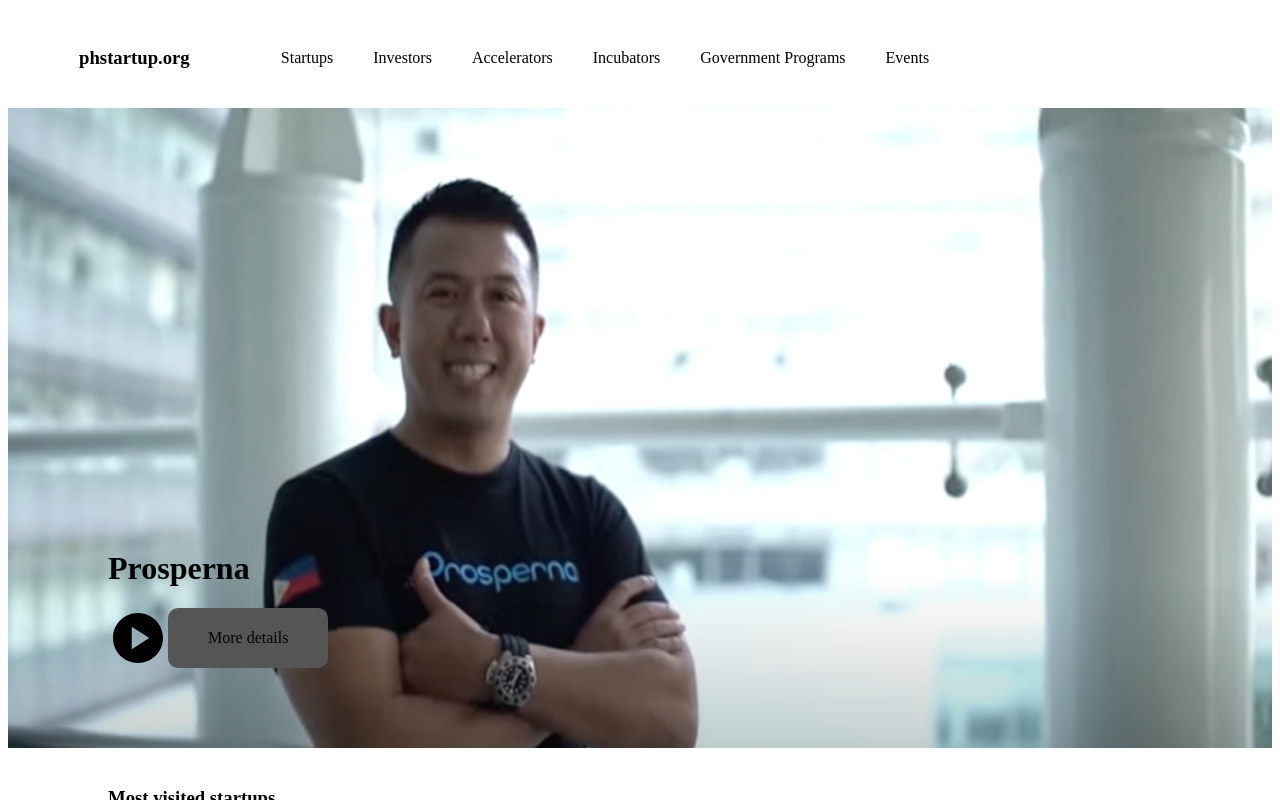
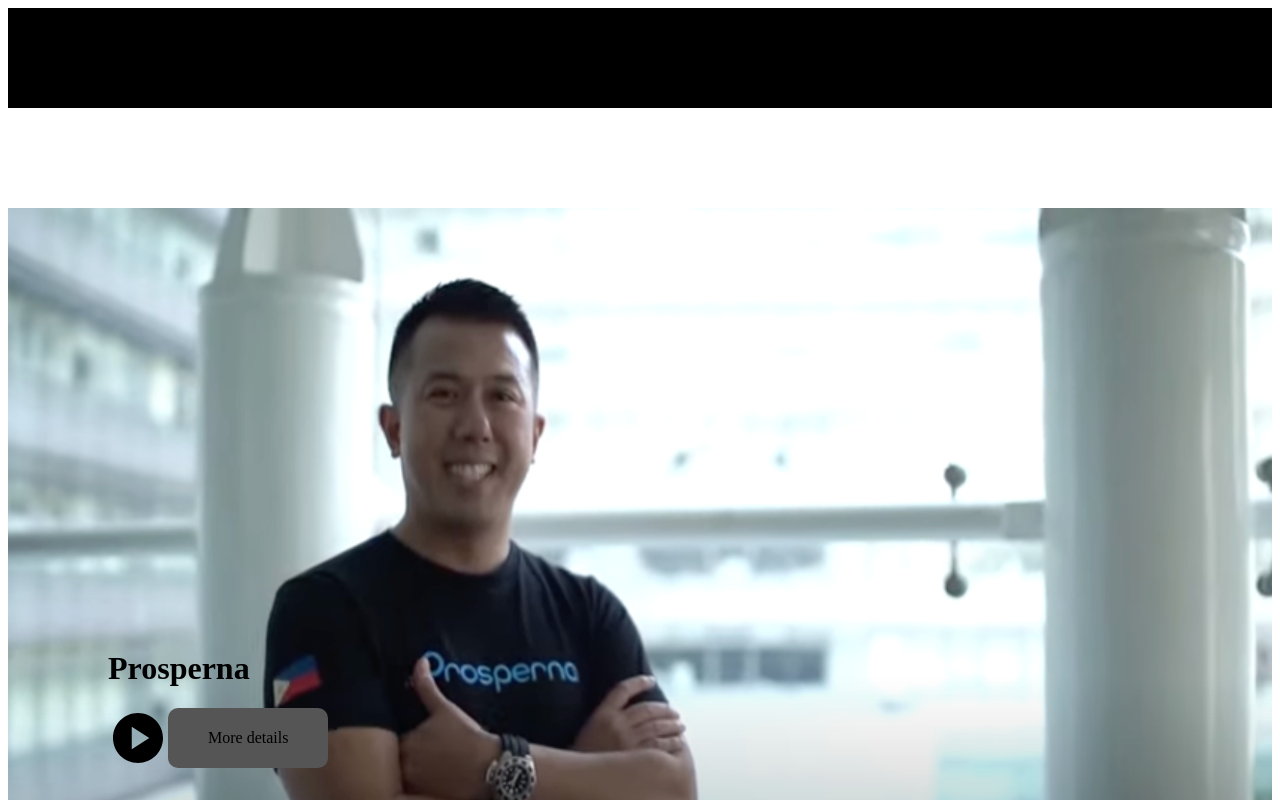
Before and after one commit to phstartup/phstartup_web, a Next.js app: page /home in a window 1280 px wide. Shown: the top 800 px of the page. Built offline with nearby package versions, Linux system fonts and the light colour scheme.

Commit message:
intiial setup

```diff
--- a/src/app/globals.css
+++ b/src/app/globals.css
@@ -32,3 +32,8 @@
 h3{
   font-size: 24px;
 }
+
+.header{
+  position: fixed;
+  z-index: 9999;
+}
--- a/src/components/featured/index.js
+++ b/src/components/featured/index.js
@@ -12,7 +12,8 @@
             width: '100%',
             height: '80vh',
             float: 'left',
-            position: 'relative'
+            position: 'relative',
+            marginTop: 100
         }}>
             <div style={{
                 float: 'left',
--- a/src/components/header/index.js
+++ b/src/components/header/index.js
@@ -1,5 +1,6 @@
 import React from 'react';
 import String from '@/util/String'
+import Color from '@/util/Color'
 
 const menu = [{
     title: 'Startups',
@@ -26,7 +27,10 @@
             height: 100,
             float: 'left',
             width: '100%',
-        }}>
+            background: Color.background
+        }}
+        className='header'
+        >
             <div style={{
                 width: '20%',
                 height: 100,
--- a/src/util/Color.js
+++ b/src/util/Color.js
@@ -1,3 +1,4 @@
 export default{
+    background: '#000',
     gray: '#555'
 }
```
